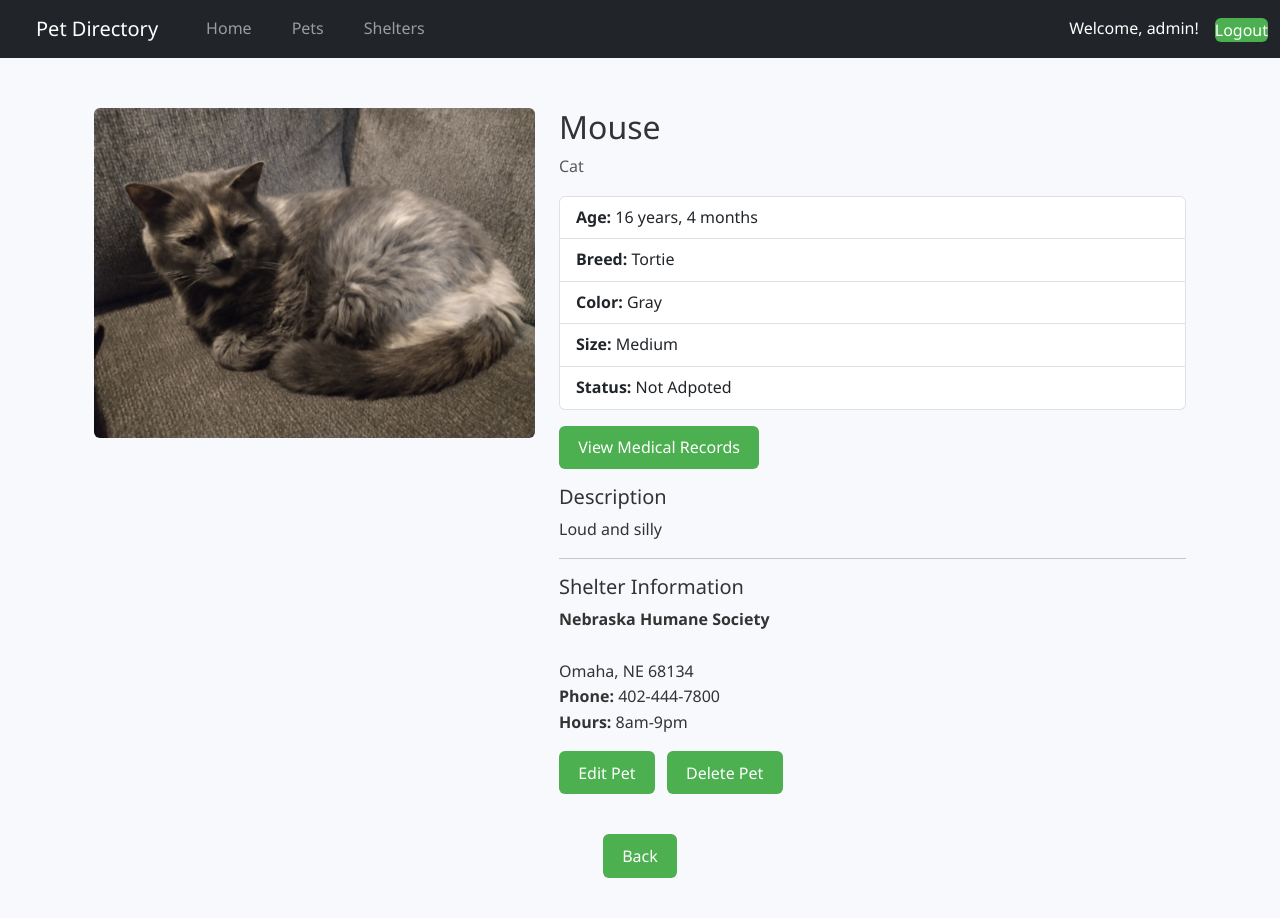
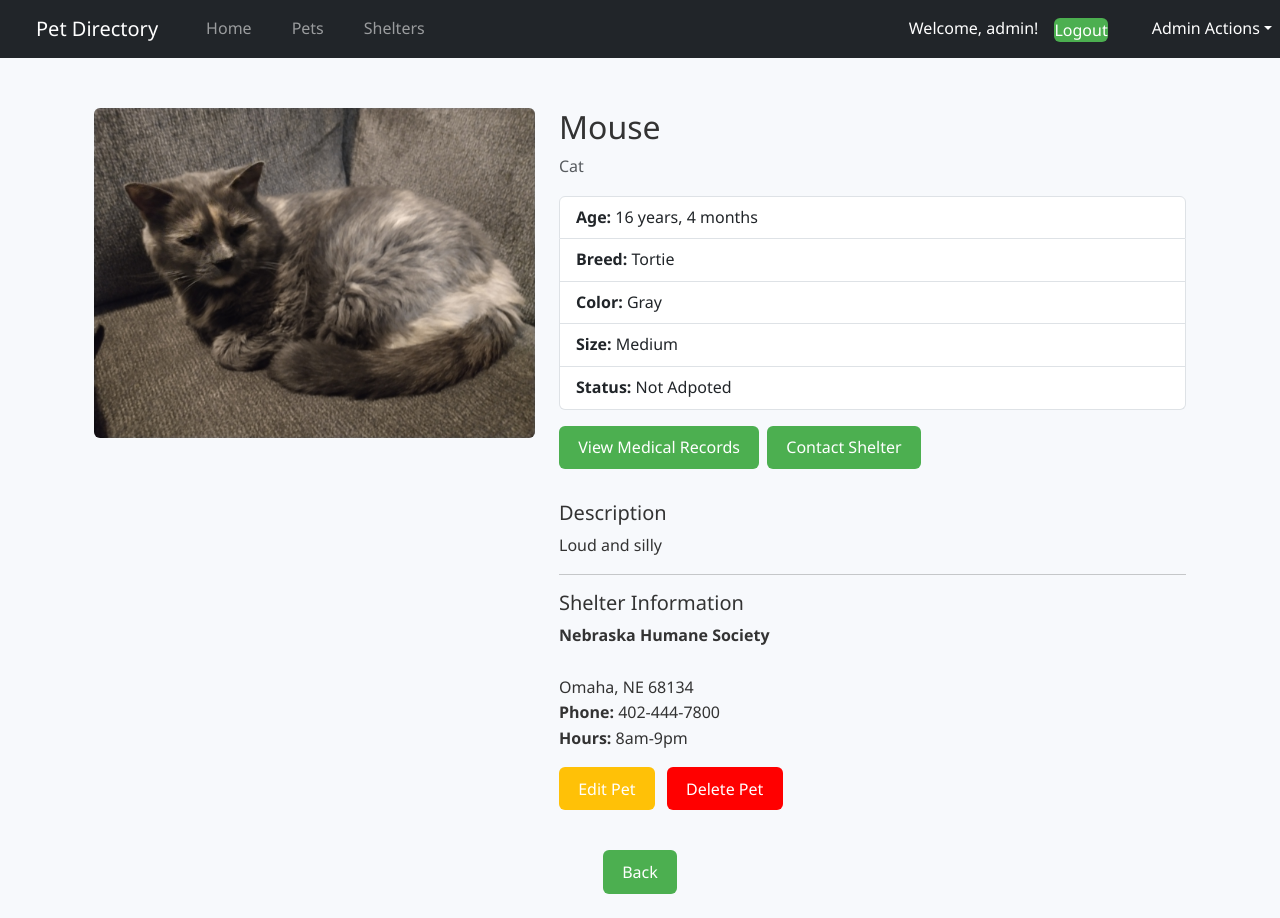
Before and after one commit to aspilinekUNO/ISQA3900-Group-3, a Django app: page /pets/2/ in a window 1280 px wide. Before the commit the page ends 878 px from the top, so only its background shows below. Run offline with Django 5.2, Linux system fonts and the light colour scheme; a user stored in the database is signed in; data comes from the database, SQL or seed files in the repository; both versions use the stored data as it was after the commit.

Commit message:
new code

```diff
--- a/pet_directory_app/forms.py
+++ b/pet_directory_app/forms.py
@@ -1,6 +1,7 @@
 from django import forms
 from .models import Pet
 from .models import Shelter
+
 
 class PetForm(forms.ModelForm):
     class Meta:
@@ -35,3 +36,8 @@ class ShelterForm(forms.ModelForm):
             "verified",
             "admin_notes",
         ]
+
+class ContactShelterForm(forms.Form):
+    name = forms.CharField(max_length=100)
+    email = forms.EmailField()
+    message = forms.CharField(widget=forms.Textarea)
--- a/pet_directory_app/models.py
+++ b/pet_directory_app/models.py
@@ -1,4 +1,5 @@
 from django.db import models
+
 
 class Pet(models.Model):
     name = models.CharField(max_length=100)
@@ -47,6 +48,7 @@ class Species(models.Model):
 class Shelter(models.Model):
     name = models.CharField(max_length=200)
     address_ln_1 = models.CharField(max_length=200)
+    email = models.EmailField()
     address_ln_2 = models.CharField(max_length=200, blank=True)
     city = models.CharField(max_length=100)
     state = models.CharField(max_length=50)
@@ -55,6 +57,8 @@ class Shelter(models.Model):
     phone = models.CharField(max_length=20, blank=True)
     email = models.EmailField(blank=True)
     website = models.URLField(blank=True)
+
+    is_verified = models.BooleanField(default=False)
 
     visiting_hours = models.TextField(max_length=200, blank=True)
     verified = models.BooleanField(default=False)
--- a/pet_directory_app/templates/base.html
+++ b/pet_directory_app/templates/base.html
@@ -33,6 +33,9 @@
                     <a class="nav-link" href="{% url 'shelter_list' %}">Shelters</a>
                 </li>
             </ul>
+
+
+
             {% if user.is_authenticated %}
                 <p class="text-white me-3 mb-0">Welcome, {{ user.username }}!</p>
                 <form action="{% url 'logout' %}" method="post" class="d-inline">
@@ -45,6 +48,19 @@
             {% endif %}
         </div>
     </div>
+
+{% if user.is_authenticated and user.is_superuser %}
+    <ul class="navbar-nav ms-auto">
+            <li class="nav-item dropdown">
+                <a class="nav-link dropdown-toggle text-white" href="#" role="button" data-bs-toggle="dropdown">Admin Actions</a>
+                <ul class="dropdown-menu">
+                    <li><a class="dropdown-item" href="{% url 'pet_create' %}">Add Pet</a></li>
+                    <li><a class="dropdown-item" href="{% url 'shelter_create' %}">Add Shelter</a>
+                    </li>
+                </ul>
+            </li>
+        {% endif %}
+
 </nav>
 
 <div class="container">
--- a/pet_directory_app/templates/pet_detail.html
+++ b/pet_directory_app/templates/pet_detail.html
@@ -27,10 +27,10 @@
                 <li class="list-group-item"><strong>Size:</strong> {{ pet.size }}</li>
                 <li class="list-group-item"><strong>Status:</strong> {{ pet.adoption_status }}</li>
             </ul>
-
-            <a href="{% url 'pet_medical_records' pet.id %}" class="btn btn-outline-primary mb-3">
-    View Medical Records
-</a>
+        <div class="d-flex gap-2 mb-3">
+            <a href="{% url 'pet_medical_records' pet.id %}" class="btn btn-outline-primary mb-3">View Medical Records</a>
+            <a href="{% url 'contact_shelter' pet.pk %}" class="btn btn-outline-primary mb-3">Contact Shelter</a>
+        </div>
 
             <h5>Description</h5>
             <p>{{ pet.description }}</p>
@@ -50,10 +50,8 @@
 
             {% if user.is_staff %}
             <div class="mb-3">
-                <a href="{% url 'pet_update' pet.id %}" class="btn btn-warning me-2">Edit Pet</a>
-
-                <a href="{% url 'pet_delete' pet.id %}" class="btn btn-danger">Delete Pet</a>
-            </div>
+                <a href="{% url 'pet_update' pet.id %}" class="btn btn-warning me-2" style="background-color: #ffc107; border: none;">Edit Pet</a>
+                <a href="{% url 'pet_delete' pet.id %}" class="btn btn-danger" style="background-color: #ff0000; border: none;">Delete Pet</a>
             {% endif %}
         </div>
     </div>
--- a/pet_directory_app/templates/shelter_list.html
+++ b/pet_directory_app/templates/shelter_list.html
@@ -38,10 +38,9 @@
                     <p><strong>Visiting Hours:</strong><br>{{ shelter.visiting_hours|linebreaks }}</p>
                 {% endif %}
 
-                {% comment %} Admin buttons: only show if logged in staff {% endcomment %}
                 {% if user.is_staff %}
-                    <a href="{% url 'shelter_update' shelter.id %}" class="btn btn-warning btn-sm me-2">Edit</a>
-                    <a href="{% url 'shelter_delete' shelter.id %}" class="btn btn-danger btn-sm">Delete</a>
+                    <a href="{% url 'shelter_update' shelter.id %}" class="btn btn-warning btn-sm me-2" style="background-color: #ffc107; border: none;">Edit</a>
+                    <a href="{% url 'shelter_delete' shelter.id %}" class="btn btn-danger btn-sm" style="background-color: #ff0000; border: none;">Delete</a>
                 {% endif %}
             </div>
         </div>
--- a/pet_directory_app/urls.py
+++ b/pet_directory_app/urls.py
@@ -18,5 +18,6 @@ urlpatterns = [
     path('accounts/login/', auth_views.LoginView.as_view(), name='login'),
     path('accounts/logout/', auth_views.LogoutView.as_view(), name='logout'),
     path('register/', register, name='register'),
+    path("pets/<int:pk>/contact/", views.contact_shelter, name="contact_shelter"),
 
 ]
--- a/pet_directory_app/views.py
+++ b/pet_directory_app/views.py
@@ -5,6 +5,10 @@ from django.shortcuts import redirect
 from .forms import PetForm
 from .forms import ShelterForm
 from django.contrib.auth.forms import UserCreationForm
+from django.contrib.auth.decorators import login_required
+from django.http import HttpResponseForbidden
+from django.core.mail import send_mail
+from .forms import ContactShelterForm
 def index(request):
     return render(request, "index.html")
 
@@ -56,11 +60,17 @@ def pet_medical_records(request, pk):
         "records": records
     })
 
+@login_required
 def pet_create(request):
     if request.method == "POST":
         form = PetForm(request.POST, request.FILES)
         if form.is_valid():
             form.save()
+
+            if not pet.shelter.is_verified:
+                return HttpResponseForbidden("This shelter is not verified.")
+
+            pet.save()
             return redirect("pet_list")
     else:
         form = PetForm()
@@ -131,3 +141,26 @@ def register(request):
         form = UserCreationForm()
 
     return render(request, 'register.html', {'form': form})
+
+def contact_shelter(request, pk):
+    pet = get_object_or_404(Pet, pk=pk)
+    shelter = pet.shelter
+
+    if request.method == "POST":
+        form = ContactShelterForm(request.POST)
+        if form.is_valid():
+            send_mail(
+                subject=f"Adoption Inquiry for {pet.name}",
+                message=form.cleaned_data["message"],
+                from_email=form.cleaned_data["email"],
+                recipient_list=[shelter.email],
+            )
+            return redirect("pet_detail", pk=pet.pk)
+    else:
+        form = ContactShelterForm()
+
+    return render(request, "contact_shelter.html", {
+        "form": form,
+        "pet": pet,
+        "shelter": shelter
+    })
--- a/pet_directory_project/settings.py
+++ b/pet_directory_project/settings.py
@@ -138,3 +138,5 @@ STATICFILES_STORAGE = "whitenoise.storage.CompressedManifestStaticFilesStorage"
 
 LOGIN_REDIRECT_URL = 'index'
 LOGOUT_REDIRECT_URL = 'index'
+
+EMAIL_BACKEND = "django.core.mail.backends.console.EmailBackend"
```
Also changed, not shown: pet_directory_app/templates/contact_shelter.html (added, +27 -0 lines), db.sqlite3, pet_directory_app/static/css/styles.css (line endings or trailing spaces).
